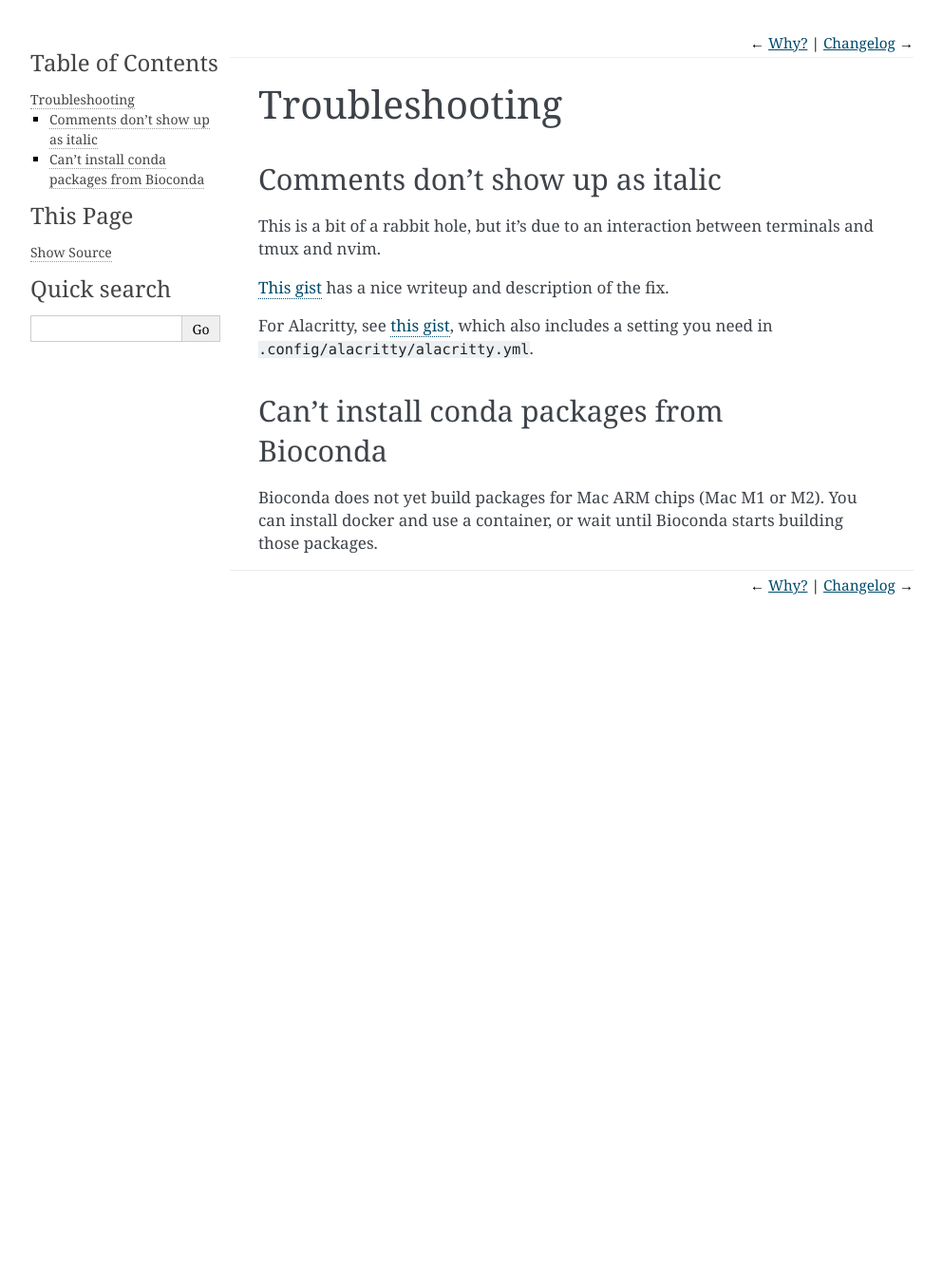
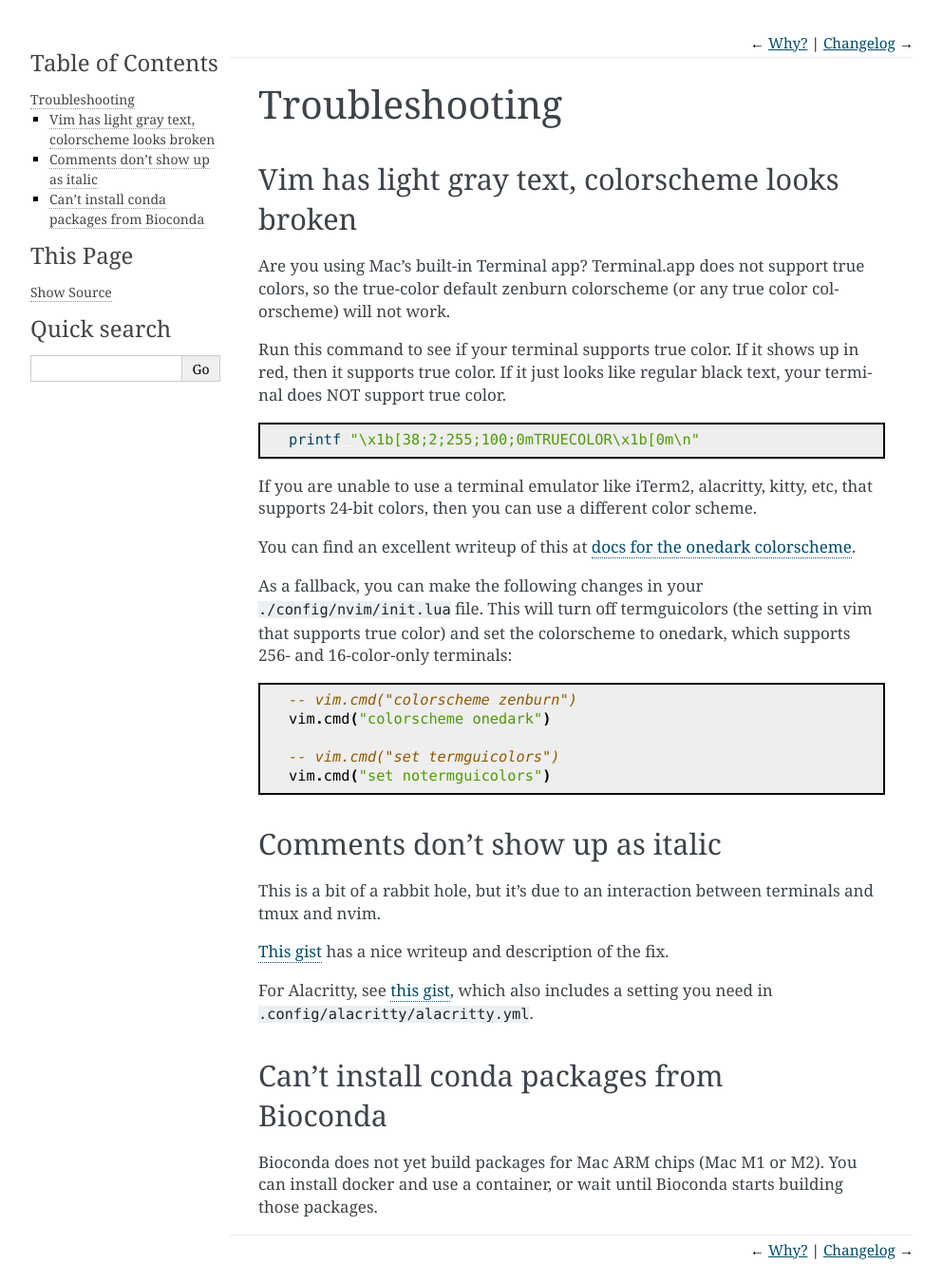
Before and after one commit to daler/dotfiles, a Sphinx documentation site: the page built from docs/troubleshooting.rst, in a window 1280 px wide. Shown: the whole page at 95% size, without its empty margins (148-1141 px from the left). Built offline with Sphinx 7.4.7, drawn with Linux system fonts in a browser that asks for light colours; before the commit the page ends 900 px from its top, so only the background shows below that.

Commit message:
troubleshooting and docs clarification for Terminal.app

```diff
--- a/docs/troubleshooting.rst
+++ b/docs/troubleshooting.rst
@@ -1,5 +1,41 @@
 Troubleshooting
 ===============
+
+Vim has light gray text, colorscheme looks broken
+-------------------------------------------------
+
+Are you using Mac's built-in Terminal app? Terminal.app does not support true
+colors, so the true-color default zenburn colorscheme (or any true color
+colorscheme) will not work.
+
+Run this command to see if your terminal supports true color. If it shows up in
+red, then it supports true color. If it just looks like regular black text,
+your terminal does NOT support true color.
+
+.. code-block:: bash
+
+   printf "\x1b[38;2;255;100;0mTRUECOLOR\x1b[0m\n"
+
+If you are unable to use a terminal emulator like iTerm2, alacritty, kitty,
+etc, that supports 24-bit colors, then you can use a different color scheme.
+
+You can find an excellent writeup of this at `docs for the onedark colorscheme
+<https://github.com/joshdick/onedark.vim#troubleshooting>`_.
+
+As a fallback, you can make the following changes in your
+:file:`./config/nvim/init.lua` file. This will turn off termguicolors (the
+setting in vim that supports true color) and set the colorscheme to onedark,
+which supports 256- and 16-color-only terminals:
+
+.. code-block:: lua
+
+   -- vim.cmd("colorscheme zenburn")
+   vim.cmd("colorscheme onedark")
+
+   -- vim.cmd("set termguicolors")
+   vim.cmd("set notermguicolors")
+
+
 
 Comments don't show up as italic
 --------------------------------
```
Also changed, not shown: docs/starthere.rst (+9 -6 lines), 2 other files.
